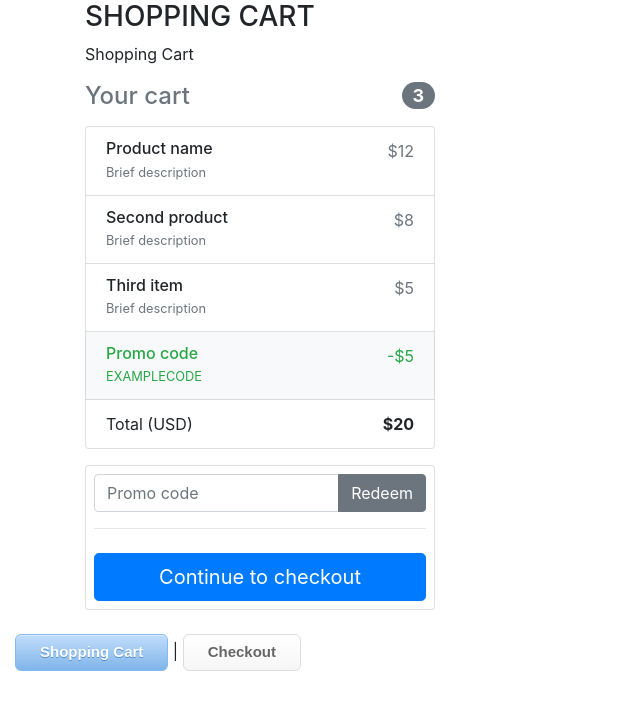
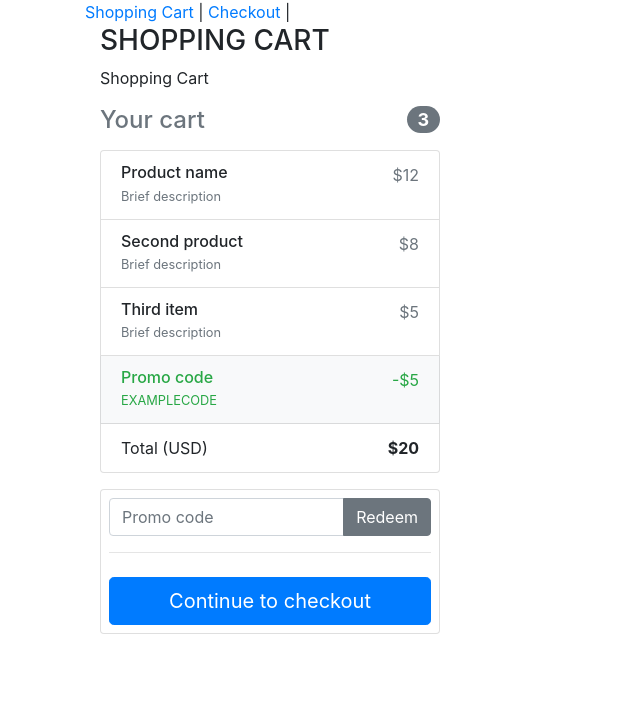
Before and after one commit to atculpepper/angularShoppingCart, an Angular app in the folder angular-shopping-router/: page /shopping-cart in a window 1280 px wide. Shown: the top 710 px of the page, without its empty margins (0-640 px from the left). Built offline with nearby package versions, Linux system fonts and the light colour scheme.

Commit message:
updating template in app component to include links to different page views

```diff
--- a/angular-shopping-router/src/app/app.component.css
+++ b/angular-shopping-router/src/app/app.component.css
@@ -32,3 +32,7 @@
   text-shadow: 0px 1px 0px #528ecc;
   outline: 0;
 }
+
+.nav {
+  margin: 1em;
+}
--- a/angular-shopping-router/src/app/app.component.html
+++ b/angular-shopping-router/src/app/app.component.html
@@ -17,7 +17,7 @@
     <title>Angular Shopping</title>
   </head>
   <body>
-    <div class="container-fluid">
+    <div class="container"></div>
     <router-outlet></router-outlet>
     <nav>
       <a
@@ -31,7 +31,6 @@
         >Checkout</a
       >
     </nav>
-    </div>
 
     <!-- Optional JavaScript -->
     <!-- jQuery first, then Popper.js, then Bootstrap JS -->
--- a/angular-shopping-router/src/app/app.component.ts
+++ b/angular-shopping-router/src/app/app.component.ts
@@ -2,8 +2,19 @@ import { Component } from '@angular/core';
 
 @Component({
   selector: 'app-root',
-  templateUrl: './app.component.html',
-  styleUrls: ['./app.component.css']
+  template: `
+    <div class="container">
+      <a routerLinkActive="active" routerLink="/shopping-cart">Shopping Cart</a>
+      |
+
+      <a routerLinkActive="active" routerLink="/checkout">Checkout</a> |
+
+      <router-outlet></router-outlet>
+    </div>
+  `,
+
+  // templateUrl: './app.component.html',
+  styleUrls: ['./app.component.css'],
 })
 export class AppComponent {
   title = 'angular-shopping-router';
```
Lines whose indentation alone changed are shown as unchanged.
